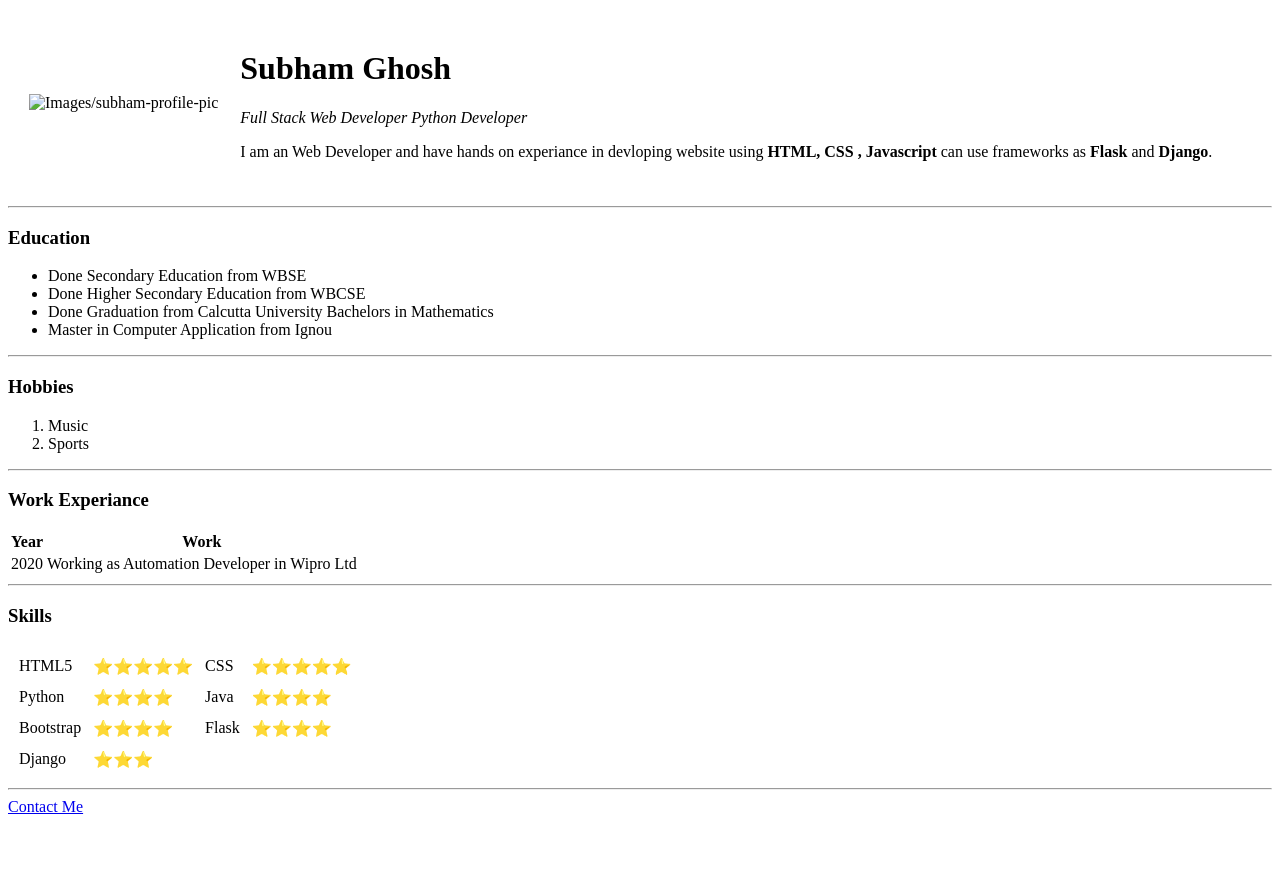
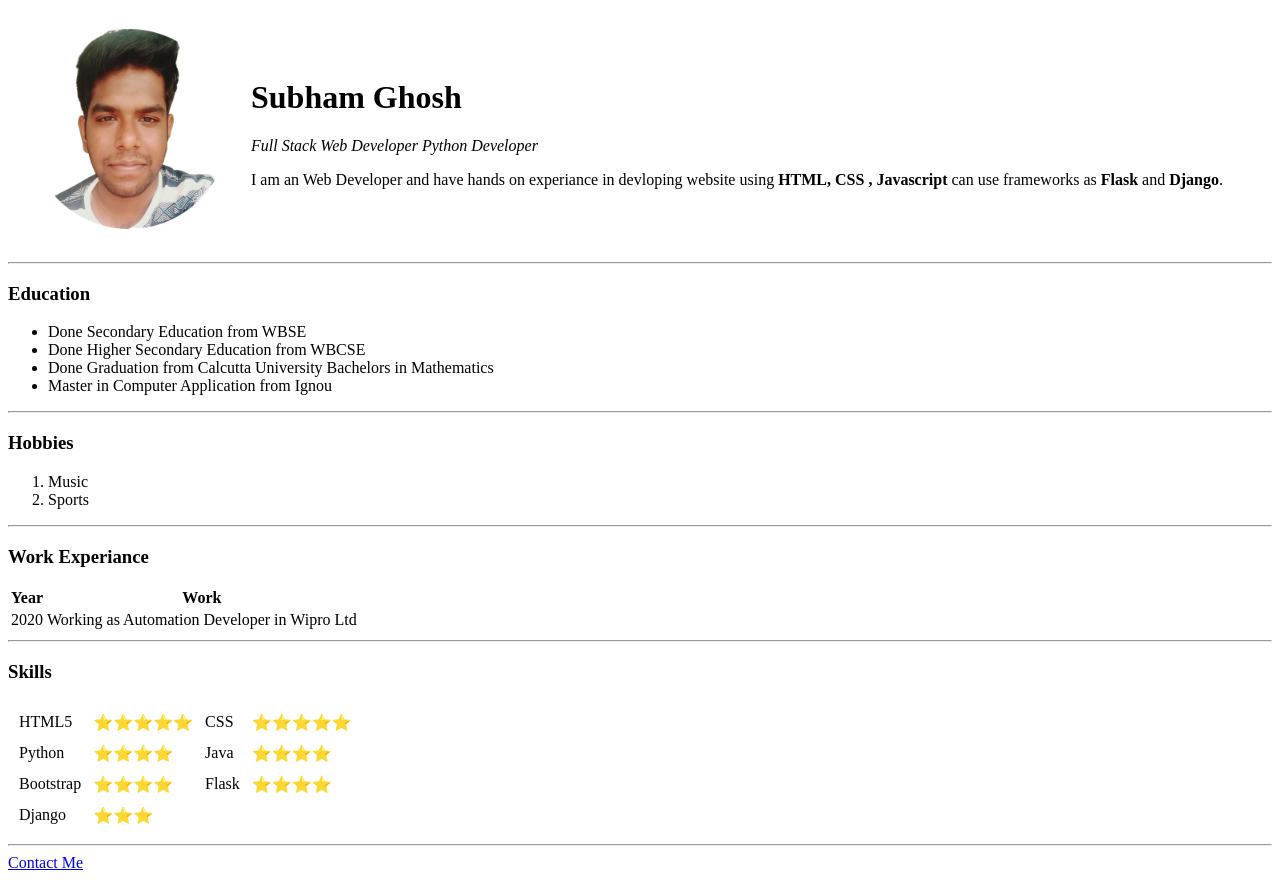
Before and after one commit to subhamdraco/CV, a plain HTML site: page index.html in a window 1280 px wide. Before the commit the page ends 824 px from the top, so only its background shows below. Drawn offline with Linux system fonts and the light colour scheme.

Commit message:
Update index.html

```diff
--- a/index.html
+++ b/index.html
@@ -9,7 +9,7 @@
 <body>
     <table cellspacing="20">
         <tr>
-            <td><img src="subham.png" alt="Images/subham-profile-pic" height="200" width="200"></td>
+            <td><img src="Images/subham.png" alt="subham-profile-pic" height="200" width="200"></td>
             <td> <h1>Subham Ghosh</h1>
                 <p><em>Full Stack Web Developer
                     Python Developer</em></p>
```
